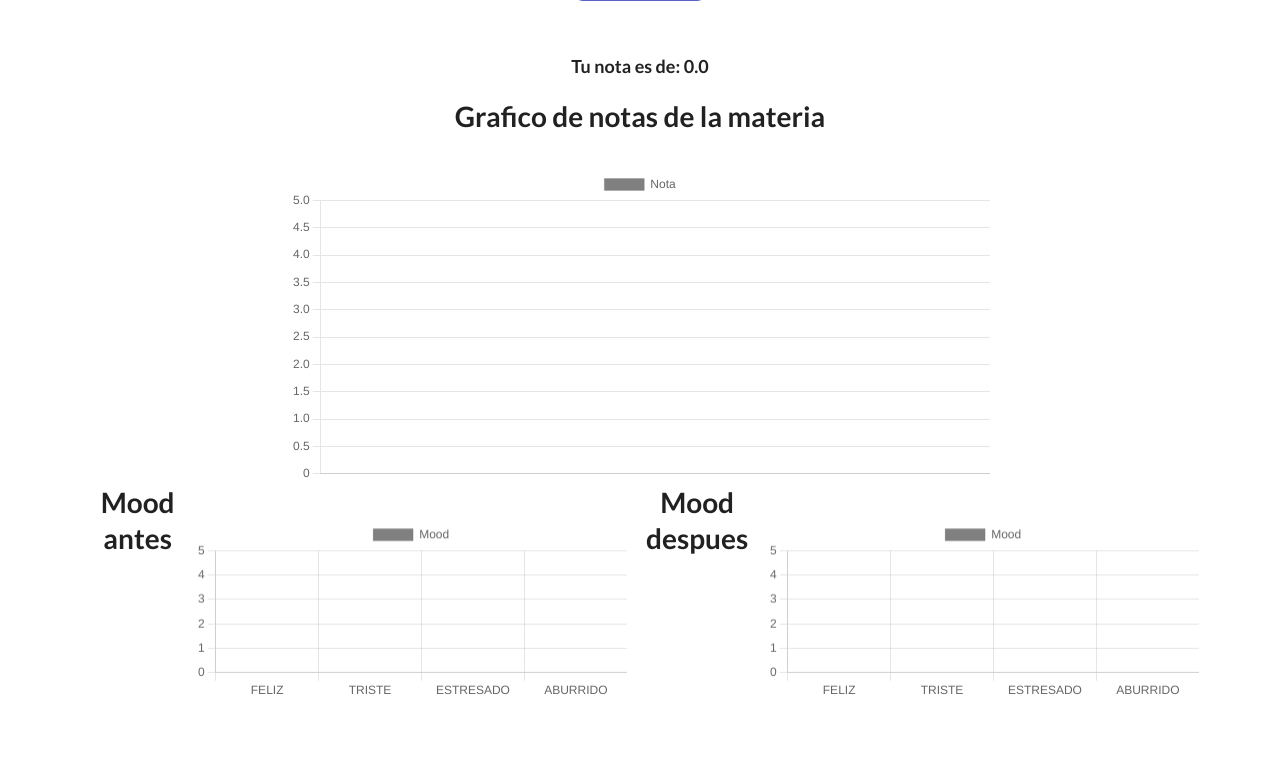
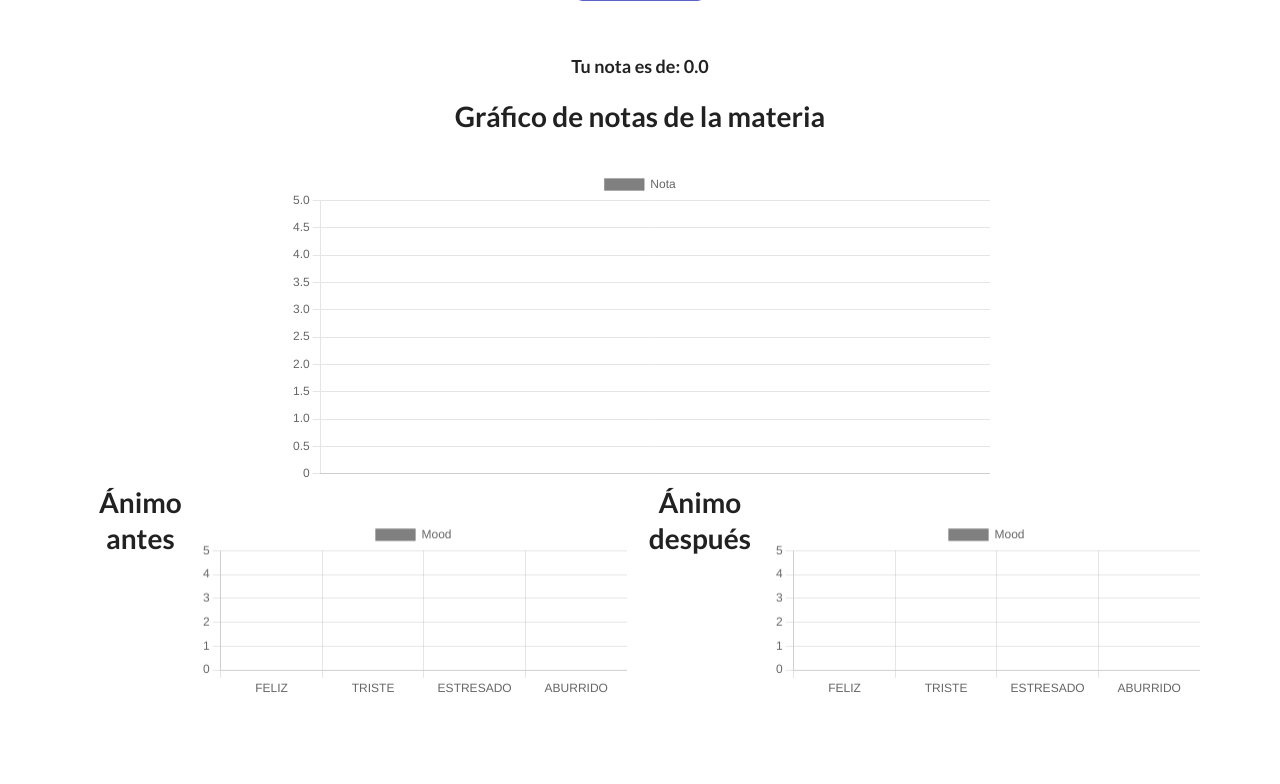
Before and after one commit to gotaluism/Promate, a Django app: page /usuario/27/materia/17/nota in a window 1280 px wide. Shown: the part 212-996 px from the top of the page. Run offline with Django 4.2, Linux system fonts and the light colour scheme; a user stored in the database is signed in; data comes from the database, SQL or seed files in the repository; both versions use the stored data as it was after the commit; some libraries are stand-ins or nearby versions.

Commit message:
arregle errores ortograficos

```diff
--- a/app/forms.py
+++ b/app/forms.py
@@ -39,7 +39,7 @@ class MateriaForm(ModelForm):
             'nombreProfesor': 'Nombre del profesor',
             'cantCreditos': 'Cantidad de créditos',
             'horarioI': 'Horario Inicio',
-            'horarioF': 'Horario Finalizacion',
+            'horarioF': 'Horario Finalización',
         }
         widgets = {
             'nombreMateria': forms.TextInput(attrs={'class': 'form-control'}),
@@ -87,7 +87,7 @@ class NotaForm(ModelForm):
         labels = {
             'nota': 'Nota',
             'porcentaje': 'Porcentaje',
-            'descripcion': 'Descripcion'
+            'descripcion': 'Descripción'
         }
         widgets = {
             'nota': forms.NumberInput(attrs={'class': 'form-control'}),
--- a/app/templates/calculadora.html
+++ b/app/templates/calculadora.html
@@ -13,7 +13,7 @@
                         <input type="number" class="nota" id="nota1" min="0" max="5" step="0.01" required>
                         <label for="numero_semestres" class="form-label">Porcentaje</label>
                         <input type="number" class="porcentaje" id="per1" min="1" max="100" required>
-                        <div id="notas1help" class="form-text">Nota solo numero de 0 a 5</div>
+                        <div id="notas1help" class="form-text">Nota solo número de 0 a 5</div>
 
                     </div>
                     <div class="mb-2">
--- a/app/templates/createAnimoDespues.html
+++ b/app/templates/createAnimoDespues.html
@@ -4,7 +4,7 @@
     <div class="row g-0">
         <div>
             <div class="card-body">
-                <h5 class="card-title">Agregar estado de animo despues para {{materia.nombreMateria }}</h5>
+                <h5 class="card-title">Agregar estado de ánimo después para {{materia.nombreMateria }}</h5>
                     {% if error %}
                     <div class="alert alert-danger mt-3"
                     role="alert">
@@ -17,7 +17,7 @@
                         {{ form.as_p }}
                         <button type="submit"
                         id="btnagregar" class="btn_botones">
-                        Agregar estado de Animo
+                        Agregar estado de ánimo
                     </button>
                 </form>
             </p>
--- a/app/templates/login.html
+++ b/app/templates/login.html
@@ -3,7 +3,7 @@
 <html>
     <head>
         <meta charset="utf-8">
-        <title>Iniciar sesión | Promate</title>
+        <title>Log In | Promate</title>
 
     </head>
     <body class="login">
--- a/app/templates/materias.html
+++ b/app/templates/materias.html
@@ -17,7 +17,7 @@
         <title></title>
       </head>
       <body>
-        <center><h1>Grafico de promedio de cada materia</h1></center>
+        <center><h1>Gráfico de promedio de cada materia</h1></center>
 {% comment %} ----------------------------------------------------------------------------- {% endcomment %}
 <script src="https://cdn.jsdelivr.net/npm/chart.js"></script>
 <div  style="width: 280x; height:350px; display: flex; justify-content: center; align-items: center;">
@@ -41,7 +41,7 @@
         options: {
             title: {
                 display: true,
-                text: 'Grafica general'
+                text: 'Gráfica general'
             },
             scales: {
                 y: {
@@ -62,7 +62,7 @@
                 <form action="">
                     <div class="mb-3">
                         <label for="semestreInput" class="form-label">Filtrar Materias por semestre</label>
-                        <input type="text" name="filtroSemestre" class="form-control" id="semestreInput" placeholder="Ingrese uno o varios semestres separados por comas" />
+                        <input type="text" name="filtroSemestre" class="form-control" id="semestreInput" placeholder="Ingrese uno o varios semestres, separados por comas" />
                     </div>
                     <button type="submit" class="btn btn-primary">
                         Ver Semestre
--- a/app/templates/notas.html
+++ b/app/templates/notas.html
@@ -29,7 +29,7 @@
     {{materia.id}} {% endcomment %}
     <br>
     {% if mi_materia_antes.id == materia.id  and crear_animo_antes != 0  %}
-        <center><a href="{{ crear_animo_antes }}"id="btnagregar" class="btn_botones">Agregar estado animo antes</a>
+        <center><a href="{{ crear_animo_antes }}"id="btnagregar" class="btn_botones">Agregar estado ánimo antes</a>
     {% else %}
     {% endif %}
 
@@ -37,7 +37,7 @@
 
 
     {% if mi_materia_despues.id == materia.id  and crear_animo_despues != 0  %}
-    <center><a href="{{ crear_animo_despues }}"id="btnagregar" class="btn_botones">Agregar estado animo despues</a>
+    <center><a href="{{ crear_animo_despues }}"id="btnagregar" class="btn_botones">Agregar estado ánimo después</a>
     {% else %}
     {% endif %}
     {% endfor %}
@@ -51,7 +51,7 @@
                 <div class="card-body">
                     <p class="card-text">Nota: {{ nota.nota }}</p>
                     <p class="card-text">Porcentaje: {{ nota.porcentaje }}% </p>
-                    <p class="card-text">Descripcion: {{ nota.descripcion}}</p>
+                    <p class="card-text">Descripción: {{ nota.descripcion}}</p>
                     <a id="btnactualizar" class="btn_botones"  href="{% url 'actualizarnota' nota.id %}">Actualizar</a>
                     <a id="btneliminar" class="btn_botones"href="{% url 'eliminarnota' nota.id %}">Eliminar</a>
                     {% comment %} <a class="btn btn-primary me-2" href="{% url 'actualizarnota' user.id materia.id nota.id %}">Actualizar</a>
@@ -71,7 +71,7 @@
 
 {% comment %} ----------------------------------------------------------------------------- {% endcomment %}
 <script src="https://cdn.jsdelivr.net/npm/chart.js"></script>
-<center><h1>Grafico de notas de la materia</h1></center>
+<center><h1>Gráfico de notas de la materia</h1></center>
 <div style="width: 280x; height:350px; display: flex; justify-content: center; align-items: center;">
     <canvas id="graficaNotas"></canvas>
 </div>
@@ -109,12 +109,12 @@
 </script>
 
 <div class="containter" style="display: flex; width: 100%; height:300px;">
-    <center><h1>Mood antes</h1></center><br>
+    <center><h1>Ánimo antes</h1></center><br>
     <div class="moodAntes" style="width: 50%; height: 100%; justify-content: center; align-items: center;">
         <canvas id="graficaMoodAntes"></canvas>
     </div>
 
-    <center><h1>Mood despues</h1></center><br>
+    <center><h1>Ánimo después</h1></center><br>
     <div class="moodDespues" style="width: 50%; height: 100%; justify-content: center; align-items: center;">
         <canvas id="graficaMoodDespues"></canvas>
     </div>
@@ -184,20 +184,20 @@
 
         {% if  promedioFin >= 3.0 and  promedioFin  <= 3.5 and sumaPorcentajes < 100 %}
         <script>
-            Swal.fire({title: 'Ciudado!',text: 'Llevas la materia en ciudados intensivos con: {{ promedioFin }} , animate , llevas el {{ sumaPorcentajes }}% del curso',icon: 'warning',confirmButtonText: 'Gracias! 👀'})
+            Swal.fire({title: 'Cuidado!',text: 'Llevas la materia en cuidados intensivos con: {{ promedioFin }} , animate , llevas el {{ sumaPorcentajes }}% del curso',icon: 'warning',confirmButtonText: '¡Gracias! 👀'})
 
         </script>
         {% elif promedioFin > 0 and promedioFin < 3.0 and sumaPorcentajes < 100 %}
         <script>
-            Swal.fire({title: 'Alerta!!',text: 'Llevas la materia perdiendo con:  {{ promedioFin }} , aún puedes remontar 🫵, llevas el {{ sumaPorcentajes }}% del curso',icon: 'error',confirmButtonText: 'Gracias! 😣'})
+            Swal.fire({title: '¡¡Alerta!!',text: 'Llevas perdiendo la materia con:  {{ promedioFin }} , aún puedes remontar 🫵, llevas el {{ sumaPorcentajes }}% del curso',icon: 'error',confirmButtonText: '¡Gracias! 😣'})
         </script>
         {% elif promedioFin > 0 and promedioFin < 3.0 and sumaPorcentajes == 100 %}
         <script>
-            Swal.fire({title: 'Alerta!!',text: 'Nos vemos el otro semestre 😭, sacaste:  {{ promedioFin }} en el 100% del curso ',icon: 'error',confirmButtonText: 'Gracias! 💩'})
+            Swal.fire({title: '¡¡Alerta!!',text: 'Nos vemos el otro semestre 😭, sacaste:  {{ promedioFin }} en el 100% del curso ',icon: 'error',confirmButtonText: '¡Gracias! 💩'})
         </script>
         {% elif sumaPorcentajes > 100 %}
         <script>
-            Swal.fire({title: 'Error',text: 'Te fallaron las matematicas 🙈, esta materia tiene {{ sumaPorcentajes }}% ; más de 100%',icon: 'question',confirmButtonText:'Gracias!'})
+            Swal.fire({title: 'Error',text: 'Te fallaron las matematicas 🙈, esta materia tiene {{ sumaPorcentajes }}% ; más de 100%',icon: 'question',confirmButtonText:'¡Gracias!'})
         </script>
         {% endif %}
 
--- a/app/templates/perfil.html
+++ b/app/templates/perfil.html
@@ -20,10 +20,10 @@
     Carrera: {{ carrera.nombreCarrera }}
     </h5>
     <h6 class="card-subtitle mb-2 text-muted">
-    Numero de semestres: {{ carrera.numSemestresTotales }}</h6>
-    <p class="card-text"> Numero de creditos {{ carrera.numTotalCreditos}}</p>
+    Número de semestres: {{ carrera.numSemestresTotales }}</h6>
+    <p class="card-text"> Número de créditos {{ carrera.numTotalCreditos}}</p>
 
-    <a id="btneliminar" class="btn_botones"  href="{% url 'delperfil' user.id carrera.id %}">Delete</a>
+    <a id="btneliminar" class="btn_botones"  href="{% url 'delperfil' user.id carrera.id %}">Eliminar</a>
     {% endif %}
     </li>
     <br>
--- a/app/templates/register.html
+++ b/app/templates/register.html
@@ -3,7 +3,7 @@
 <html>
     <head>
         <meta charset="utf-8">
-        <title>Registrarse | Promate</title>
+        <title>Register | Promate</title>
 
     </head>
     <body>
```
Also changed, not shown: app/templates/calculadoraAcumulado.html (+4 -4 lines), app/templates/calculadoracreditos.html (+4 -4 lines), app/templates/createAnimoAntes.html (+6 -6 lines), Universidad.db.
